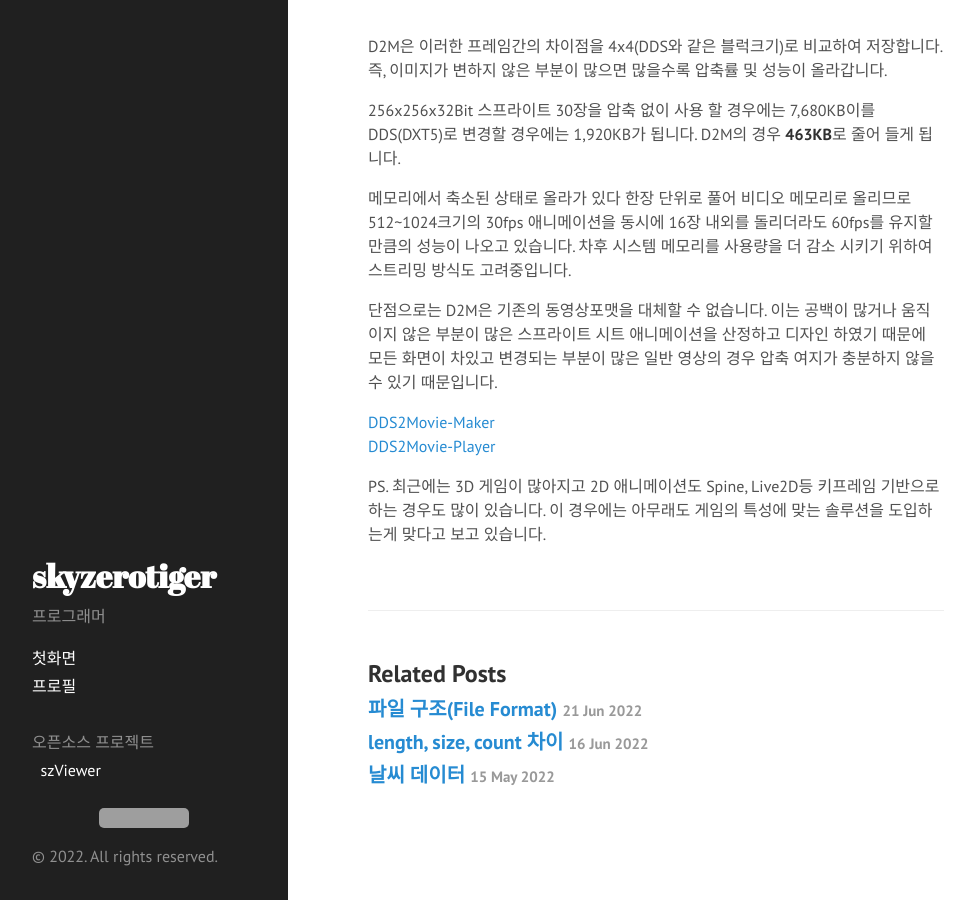
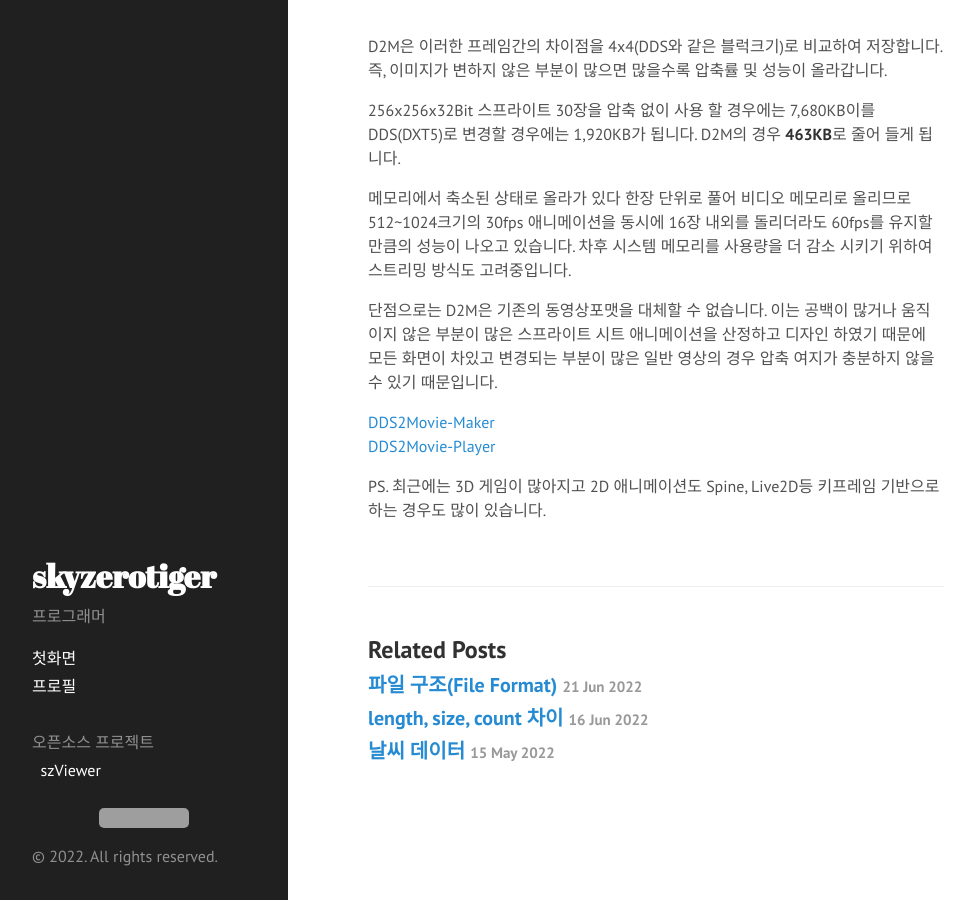
Before and after one commit to skyzerotiger/skyzerotiger.github.io, a Jekyll site: the page built from _posts/2022-06-21-2.md, in a window 1280 px wide and 900 px high, scrolled down 622 px. Shown: the whole window, without its empty margins (0-974 px from the left). Built offline with Jekyll 4.4.1, drawn with Linux system fonts in a browser that asks for light colours; grey boxes are pictures that could not be loaded.

Commit message:
Update 2022-06-21-2.md

```diff
--- a/_posts/2022-06-21-2.md
+++ b/_posts/2022-06-21-2.md
@@ -22,4 +22,4 @@ D2M은 이러한 프레임간의 차이점을 4x4(DDS와 같은 블럭크기)로
 [DDS2Movie-Maker](https://github.com/skyzerotiger/DDS2Movie-Maker)
 [DDS2Movie-Player](https://github.com/skyzerotiger/DDS2Movie-Player)
 
-PS. 최근에는 3D 게임이 많아지고 2D 애니메이션도 Spine, Live2D등 키프레임 기반으로 하는 경우도 많이 있습니다. 이 경우에는 아무래도 게임의 특성에 맞는 솔루션을 도입하는게 맞다고 보고 있습니다.
+PS. 최근에는 3D 게임이 많아지고 2D 애니메이션도 Spine, Live2D등 키프레임 기반으로 하는 경우도 많이 있습니다.
```
